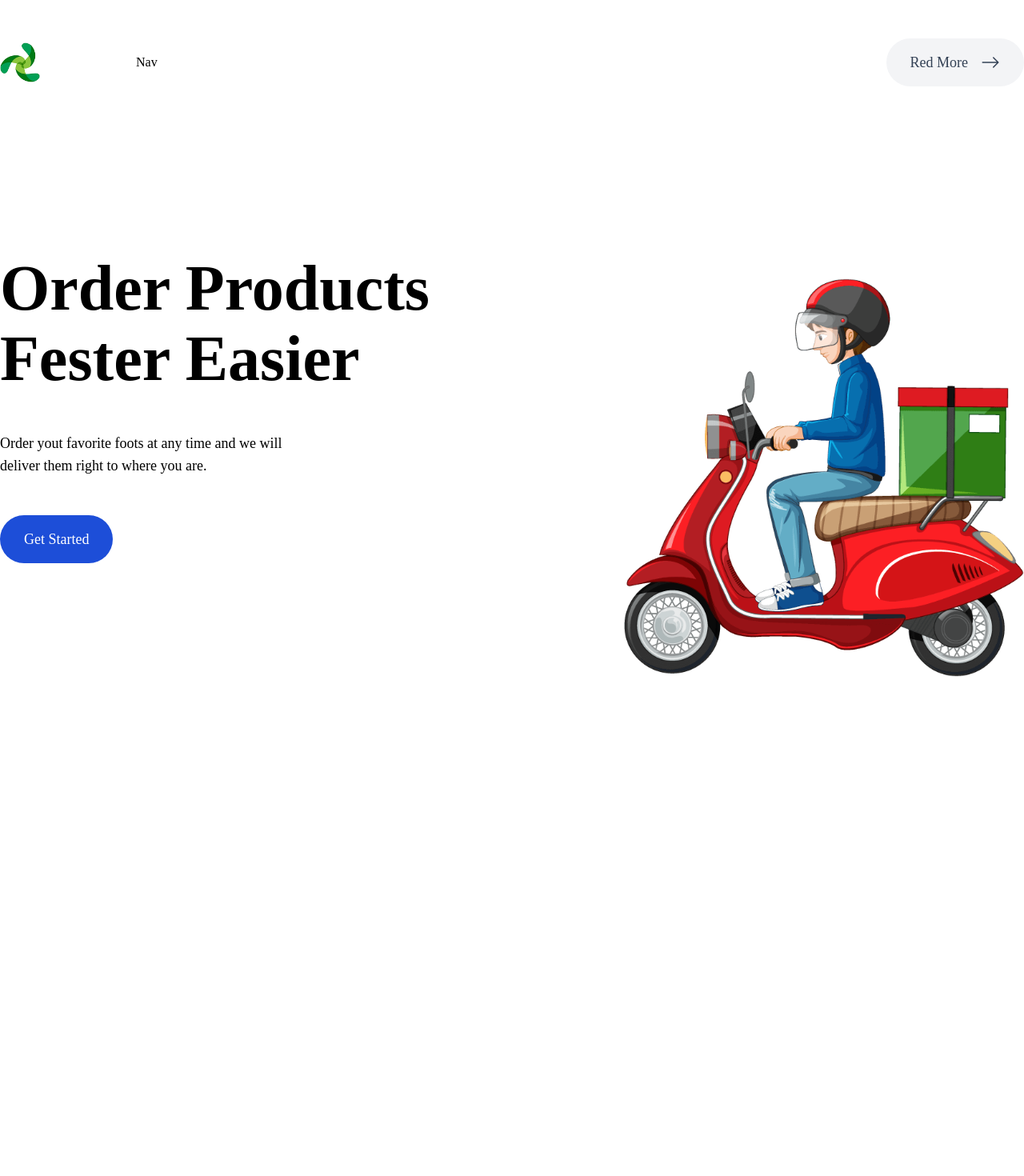
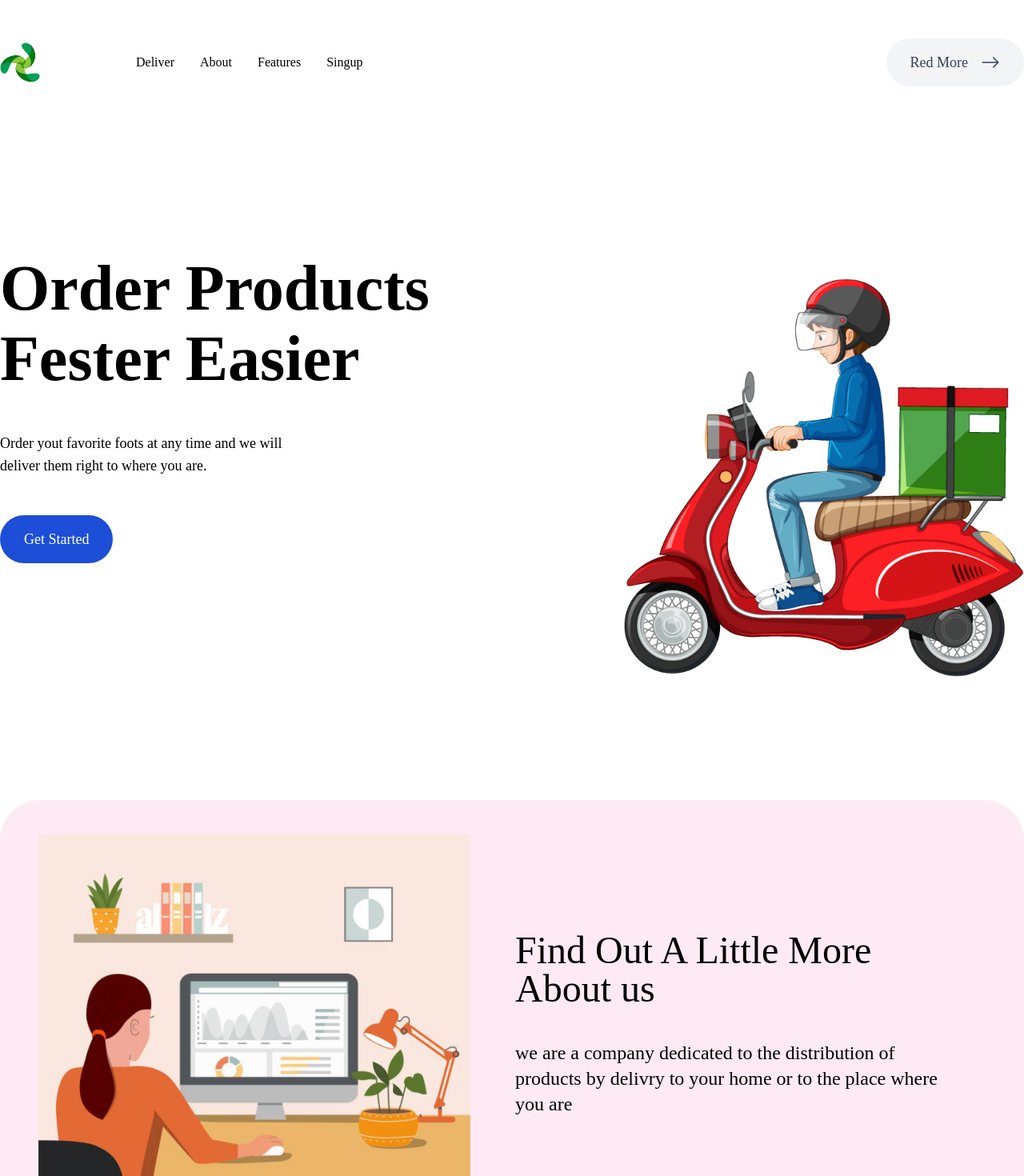
Before and after one commit to shafiqahmad81/landing-page, a React (Create React App) app: page / in a window 1280 px wide. Shown: the top 1470 px of the page at 80% size. Before the commit the page ends 900 px from the top, so only its background shows below. Built offline with nearby package versions, Linux system fonts and the light colour scheme.

Commit message:
update aboute section

```diff
--- a/src/App.js
+++ b/src/App.js
@@ -1,6 +1,7 @@
 import Aos from "aos";
 import 'aos/dist/aos.css';
 import React from "react";
+import About from "./components/About";
 import Hero from "./components/Hero";
 const App = () =>{
   Aos.init({
@@ -9,6 +10,7 @@ const App = () =>{
   })
   return <div className=" overflow-hidden">
     <Hero />
+    <About />
   </div>;
 };
 
--- a/src/components/About.js
+++ b/src/components/About.js
@@ -1,9 +1,23 @@
-import React from 'react'
+import React from 'react';
+import { aboutData } from '../data';
 
-const about = () => {
+const About = () => {
+  const {image, title, subtitle} = aboutData;
   return (
-    <div>about</div>
+    <section className=' my-[70px] xl:mt-[100px]'>
+      <div className='container mx-auto'>
+        <div className=' bg-pink-400/[15%] rounded-[50px] min-h-[560px] px-12  pb-12 flex flex-col text-center xl:flex-row xl:items-center xl:text-left xl:gap-14 xl:pb-0'>
+          <div className=' flex-1'>
+            <img src={image} alt='HeroImage'/>
+          </div>
+          <div className='flex-1 xl:pr-12'>
+            <h2 className='text-5xl pb-10 mt-10 xl:mt-0'>{title}</h2>
+            <p className=' mx-auto xl:mx-0'>{subtitle}</p>
+          </div>
+        </div>
+      </div>
+    </section>
   )
 }
 
-export default about
+export default About
--- a/src/components/Header.js
+++ b/src/components/Header.js
@@ -8,7 +8,7 @@ import Nav from '../components/Nav';
 const Header = () => {
   const [mobileNav, setMobileNav] = useState(false);
   return (
-    <header className='mb-12 lg:mb-0 z-20 relative px-4 lg:px-0'>
+    <header className='mb-12 lg:mb-0 z-20 relative px-4 lg:px-0' data-aos='fade-down' data-aos-delay='1200' data-aos-duration='1000'>
       <div className=' container mx-auto'>
       <div className='flex items-center justify-between'>
         <div className='flex items-center gap-x-[120px]'>
--- a/src/components/MobileNav.js
+++ b/src/components/MobileNav.js
@@ -1,8 +1,19 @@
-import React from 'react'
+import React from 'react';
+import { NavicationData } from '../data';
 
 const MobileNav = () => {
   return (
-    <div>MobileNav</div>
+    <ul className='flex flex-col px-6 py-8 gap-y-4'>
+      {NavicationData.map((item, index) => {
+        return (
+          <li key={index}>
+            <a className='text-white' href= {item.href}>
+              {item.name}
+            </a>
+          </li>
+        )
+      })}
+    </ul>
   )
 }
 
--- a/src/components/Nav.js
+++ b/src/components/Nav.js
@@ -1,8 +1,19 @@
-import React from 'react'
+import React from 'react';
+import { NavicationData } from '../data';
 
 const Nav = () => {
   return (
-    <div>Nav</div>
+    <ul className='flex gap-x-8'>
+      {NavicationData.map((item, index) => {
+        return (
+          <li key={index}>
+            <a href={item.href}>
+              {item.name}
+            </a>
+          </li>
+        )
+      })}
+    </ul>
   )
 }
 
--- a/src/data.js
+++ b/src/data.js
@@ -1,6 +1,24 @@
-import HandImage from '../src/assets/img/hand.png';
+import AboutImage from '../src/assets/img/computer.jpg';
 import ShopingImage from '../src/assets/img/shoping.png';
 
+export const NavicationData = [
+  {
+  name: 'Deliver',
+  href: '#',
+  },
+  {
+  name: 'About',
+  href: '#',
+  },
+  {
+  name: 'Features',
+  href: '#',
+  },
+  {
+  name: 'Singup',
+  href: '#',
+  },
+];
 
 export const heroData = {
   title: `Order Products Fester Easier`,
@@ -10,7 +28,7 @@ export const heroData = {
 };
 
 export const aboutData = {
-  image: HandImage,
+  image: AboutImage,
   title: 'Find Out A Little More About us',
   subtitle: 'we are a company dedicated to the distribution of products by delivry to your home or to the place where you are',
 };
--- a/src/index.css
+++ b/src/index.css
@@ -22,4 +22,7 @@ body {
   h1{
     @apply font-bold text-[40px] xl:text-[80px] leading-[1.1];
   }
+  p{
+    @apply text-xl xl:text-2xl
+  }
 }
```
Also changed, not shown: src/assets/img/about.png (added), src/assets/img/computer.jpg (added).
